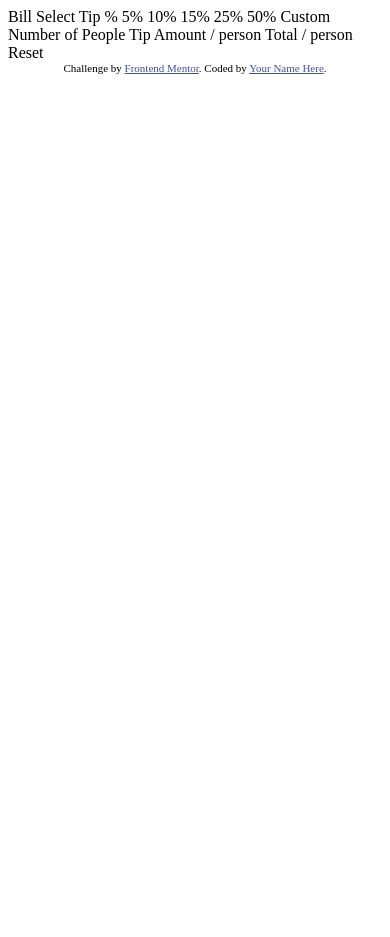
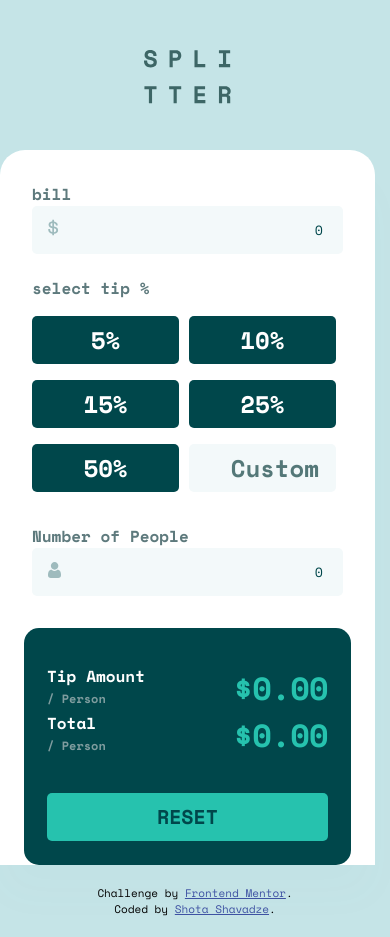
Before and after one commit to MrShota/tip-calculator-app, a plain HTML site: page index.html in a window 390 px wide. Before the commit the page ends 844 px from the top, so only its background shows below. Drawn offline with nearby package versions, Linux system fonts and the light colour scheme; a web font is replaced by a local one.

Commit message:
mobile version finish

```diff
--- a/css/style.css
+++ b/css/style.css
@@ -0,0 +1,253 @@
+:root {
+    --bg-color: #C5E4E7;
+    --bg-main: #FFFFFF;
+    --bg-secondary: #00474B;
+    --txt-color-sec: #7F9D9F;
+    --bg-input: #F3F9FA;
+    --btn-color: #26C2AE;
+    --btn-custom: #547878;
+    --txt-color: #5E7A7D;
+    --icon-color: #9EBBBD;
+
+    --font-s: 1rem;
+    --font-m: 1.5rem;
+    --font-l: 3rem;
+
+
+}
+
+* {
+    margin: 0;
+    padding: 0;
+    box-sizing: border-box;
+    font-family: 'Space Mono';
+}
+
+/* body{
+    background-color: purple;
+}
+.container{
+    background-color: red;
+}
+.section-one{
+    background-color: yellow;
+}
+.section-two{
+    background-color: green;
+} */
+
+.container {
+    /* width: 100%;
+    height: 100%;
+    */
+    background-color: var(--bg-color);
+}
+
+/* logo  */
+
+.img img {
+
+    padding: 50px 144px 40px;
+
+
+}
+
+/* mobile  */
+.main-section {
+    max-width: 375px;
+    /* height: 789px; */
+
+    background-color: var(--bg-main);
+
+    border-radius: 25px 25px 0 0;
+    box-shadow: 0 32px 43px rgba(79, 166, 175, .02);
+
+}
+
+/* ------section one ---------- */
+.section-one {
+    padding: 32px;
+}
+
+.section-one label {
+    font-family: 'Space Mono';
+    font-size: 16px;
+    font-weight: 700;
+    line-height: 24px;
+    letter-spacing: 0px;
+    text-align: left;
+    color: #5E7A7D;
+
+}
+
+.bill-input,
+.people-input {
+    width: 311px;
+    height: 48px;
+
+    border-radius: 5px;
+    border: none;
+    background-color: var(--bg-input);
+    text-align: right;
+}
+
+.bill-input:hover,
+.people-input:hover {
+    border: 2px solid #26C2AE;
+    background-color: var(--bg-input);
+}
+
+.section-one [value="0"] {
+    padding-right: 20px;
+    color: var(--bg-secondary);
+}
+
+
+.form-dollar {
+    position: relative;
+}
+
+.form-dollar::before {
+    content: url(../images/icon-dollar.svg);
+    position: absolute;
+    top: 50%;
+    left: 5%;
+}
+
+.btn-div {
+    padding: 22px 0 32px;
+}
+
+.btn {
+    width: 147px;
+    height: 48px;
+    border-radius: 5px;
+    border: none;
+    background-color: var(--bg-secondary);
+    margin-top: 16px;
+
+    font-size: var(--font-m);
+    line-height: 36px;
+    font-weight: 700;
+    color: var(--bg-main);
+}
+
+.btn:hover {
+    background-color: var(--btn-color);
+    color: #00474B;
+    cursor: pointer;
+}
+
+.btn-input {
+
+    background-color: var(--bg-input);
+    color: var(--btn-custom);
+    padding-left: 25px;
+}
+
+.btn-input:hover {
+    border: 2px solid #26C2AE;
+    background-color: var(--bg-input);
+}
+
+.form-people {
+    position: relative;
+}
+
+.form-people::before {
+    content: url(../images/icon-person.svg);
+    position: absolute;
+    top: 50%;
+    left: 5%;
+}
+
+/* ----------section two ---------------- */
+
+.section-two {
+    /* width: 327px; */
+    margin: 0 24px ;
+    border-radius: 15px;
+    background-color: var(--bg-secondary);
+
+    padding: 37px 23px 24px;
+}
+
+.display-text-top,
+.display-text-bottom {
+    display: flex;
+    justify-content: space-between;
+}
+
+.display-span {
+    font-size: 1rem;
+    font-weight: 700;
+    line-height: 23.7px;
+    color: var(--bg-main);
+    text-transform: capitalize;
+}
+
+.display-para {
+    font-size: .750rem;
+    font-weight: 700;
+    line-height: 19.25px;
+    color: var(--txt-color-sec);
+    text-transform: capitalize;
+
+}
+
+.display-amount {
+    font-size: 2rem;
+    font-weight: 700;
+    line-height: 47.39px;
+    letter-spacing: -.67px;
+    color: var(--btn-color);
+}
+
+.reset-btn {
+    width: 281px;
+    height: 48px;
+    border-radius: 5px;
+    border: none;
+    background-color: var(--btn-color);
+
+    font-size: 20px;
+    font-weight: 700;
+    line-height: 30px;
+    color: var(--bg-secondary);
+    text-transform: uppercase;
+
+    margin-top: 33px;
+}
+
+
+
+
+
+.attribution {
+    font-size: 11px;
+    text-align: center;
+    padding: 20px 20%;
+}
+
+.attribution a {
+    color: hsl(228, 45%, 44%);
+}
+
+
+/* ----------desktop ------------------ */
+@media (min-width:1024px) {
+
+    .main-section{
+        width: 920px;
+        height: 481px;
+        background-color: var(--bg-main);
+        display: flex;
+        margin-inline: auto;
+
+    }
+    .section-two{
+        width: 413px;
+        /* margin: 0; */
+    }
+
+}
--- a/index.html
+++ b/index.html
@@ -1,44 +1,98 @@
 <!DOCTYPE html>
 <html lang="en">
+
 <head>
   <meta charset="UTF-8">
-  <meta name="viewport" content="width=device-width, initial-scale=1.0"> <!-- displays site properly based on user's device -->
+  <meta name="viewport" content="width=device-width, initial-scale=1.0">
 
   <link rel="icon" type="image/png" sizes="32x32" href="./images/favicon-32x32.png">
+  <!-- css  -->
+  <link rel="stylesheet" href="css/style.css">
+  <!-- font -->
+  <link rel="preconnect" href="https://fonts.googleapis.com">
+  <link rel="preconnect" href="https://fonts.gstatic.com" crossorigin>
+  <link
+    href="https://fonts.googleapis.com/css2?family=Bellota+Text:wght@300;400;700&family=Big+Shoulders+Display:wght@100;200;300;400;500;600;700;800;900&family=Kumbh+Sans:wght@400;700&family=Monoton&family=Nunito:wght@200;300;400;500;600;700;800;900&family=Outfit:wght@300&family=Plus+Jakarta+Sans:wght@500;700;800&family=Poppins:wght@300&family=Red+Hat+Display:wght@500;700;900&family=Space+Mono:wght@400;700&display=swap"
+    rel="stylesheet">
 
   <title>Frontend Mentor | Tip calculator app</title>
 
-  <!-- Feel free to remove these styles or customise in your own stylesheet 👍 -->
-  <style>
-    .attribution { font-size: 11px; text-align: center; }
-    .attribution a { color: hsl(228, 45%, 44%); }
-  </style>
 </head>
+
 <body>
 
-  Bill
+  <div class="container">
 
-  Select Tip %
-  5%
-  10%
-  15%
-  25%
-  50%
-  Custom
 
-  Number of People
 
-  Tip Amount
-  / person
+    <!-- ----------------  logo --------------------- -->
+    <div class="img">
+      <img src="images/logo.svg" alt="logo">
+    </div>
+    <div class="main-section">
+      <!-- --------------section one ----------------------- -->
+      <div class="section-one">
 
-  Total
-  / person
+        <form class="form-dollar" action="#">
+          <label for="bill-input">bill</label> <br>
+          <input class="bill-input" type="text" value="0">
+        </form>
 
-  Reset
+        <div class="btn-div">
 
-  <div class="attribution">
-    Challenge by <a href="https://www.frontendmentor.io?ref=challenge" target="_blank">Frontend Mentor</a>.
-    Coded by <a href="#">Your Name Here</a>.
+          <label for="btns">select tip %</label> <br>
+
+          <button class="btn btn5" type="button">5%</button>
+          <button class="btn btn10" type="button">10%</button>
+          <button class="btn btn15" type="button">15%</button>
+          <button class="btn btn25" type="button">25%</button>
+          <button class="btn btn50" type="button">50%</button>
+
+          <input class="btn btn-input" type="button" value="Custom">
+        </div>
+
+        <form class="form-people" action="#">
+          <label for="people-input">Number of People</label> <br>
+          <input class="people-input" type="text" value="0" placeholder="0">
+        </form>
+
+      </div>
+      <!-- --------------section two ----------------------- -->
+      <div class="section-two">
+        <div class="display-text-top">
+          <p class="display-para">
+            <span class="display-span">tip amount</span> <br>
+            / person
+          </p>
+
+          <p class="display-amount"> $0.00 </p>
+
+        </div>
+        <div class="display-text-bottom">
+          <p class="display-para">
+            <span class="display-span">total</span> <br>
+            / person
+          </p>
+
+          <p class="display-amount"> $0.00 </p>
+
+        </div>
+
+        <button class="reset-btn">reset</button>
+      </div>
+    </div>
+
+
+    <div class="attribution">
+      Challenge by <a href="https://www.frontendmentor.io?ref=challenge" target="_blank">Frontend Mentor</a>.
+      Coded by <a href="https://github.com/MrShota">Shota Shavadze</a>.
+    </div>
   </div>
+
+
+
+
+
 </body>
+
 </html>
```
